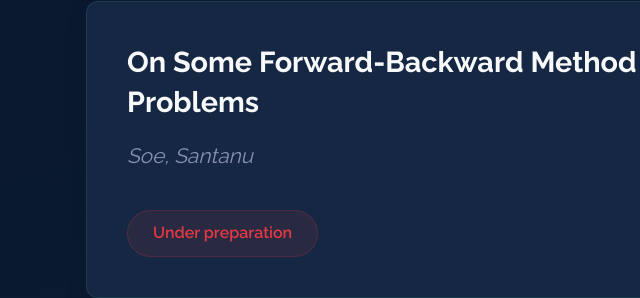
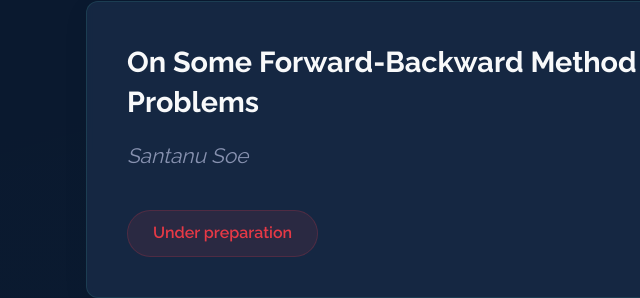
Before and after one commit to soesantanu/soesantanu.github.io, a plain HTML site: page index.html in a window 1280 px wide. Shown: the part 6074-6372 px from the top of the page, 54-694 px from the left. Drawn offline with nearby package versions, Linux system fonts and the light colour scheme.

Commit message:
Update index.html

```diff
--- a/index.html
+++ b/index.html
@@ -1555,7 +1555,7 @@ footer {
                 </div>
                 <div class="pub-item">
                     <div class="pub-title">On Some Forward-Backward Method to solve Monotone Inclusion Problems</div>
-                    <div class="pub-authors">Soe, Santanu</div>
+                    <div class="pub-authors">Santanu Soe</div>
                     <span class="pub-status">Under preparation</span>
                 </div>
             </div>
```
